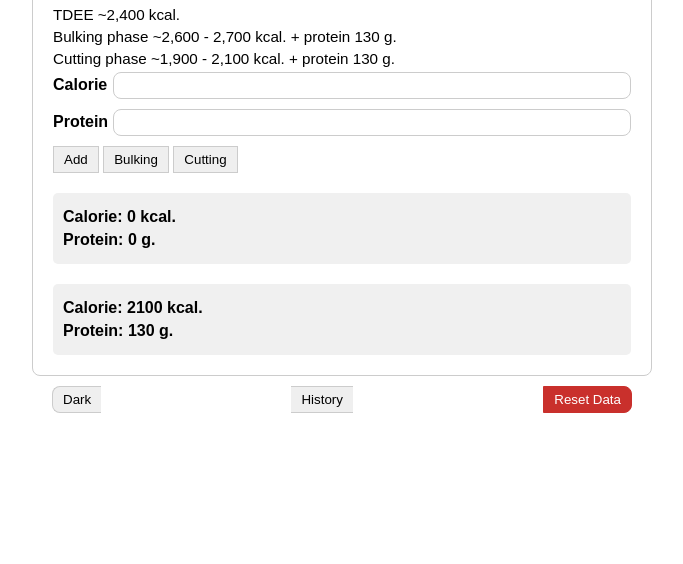
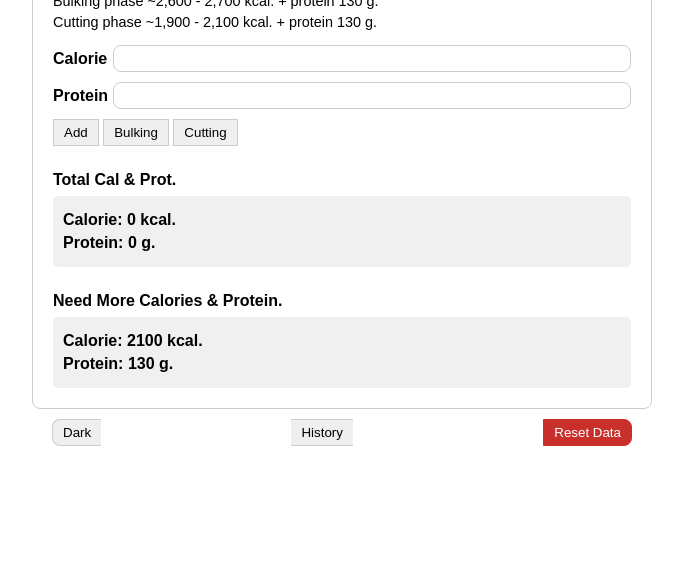
Before and after one commit to kcattalint57140-lang/cal-prot_calculatorProject, a plain HTML site: page index.html in a window 1280 px wide. Shown: the part 236-800 px from the top of the page, without its empty margins (298-981 px from the left). Drawn offline with Linux system fonts and the light colour scheme.

Commit message:
Update website content add styles

```diff
--- a/index.html
+++ b/index.html
@@ -32,10 +32,14 @@
                 <button id="option-cutting" class="theme-btn">Cutting</button>
             </div>
 
+            <p class="title_">
+                Total Cal & Prot.
+            </p>
             <div class="totalCalProt">
                 <p id="total-cal" class="theme-text">Calorie: </p>
                 <p id="total-prot" class="theme-text">Protein: </p>
             </div>
+            <p class="title_">Need More Calories & Protein.</p>
             <div class="needMore">
                  <p id="need-more-cal" class="theme-text">Calorie: </p>
                  <p id="need-more-prot" class="theme-text">Protein: </p>
--- a/style.css
+++ b/style.css
@@ -64,10 +64,19 @@ body {
 /* ------------------------------------------- */
 /* 2. TDEE Text Organization (Unchanged) */
 /* ------------------------------------------- */
+.title_ {
+    margin-top: 25px;
+
+}
+.detailed {
+    margin-bottom: 15px;
+}
 .detailed p {
     margin: 5px 0;
     font-weight: normal;
-    font-size: 0.95em;
+    font-size: 0.90em;
+
+
 }
 
 button {
@@ -78,7 +87,7 @@ button:hover{
     border-color: antiquewhite;
 }
 .totalCalProt, .needMore {
-    margin-top: 20px;
+    margin-top: 7px;
     padding: 10px;
     background-color: #f0f0f0;
     border-radius: 5px;
```
